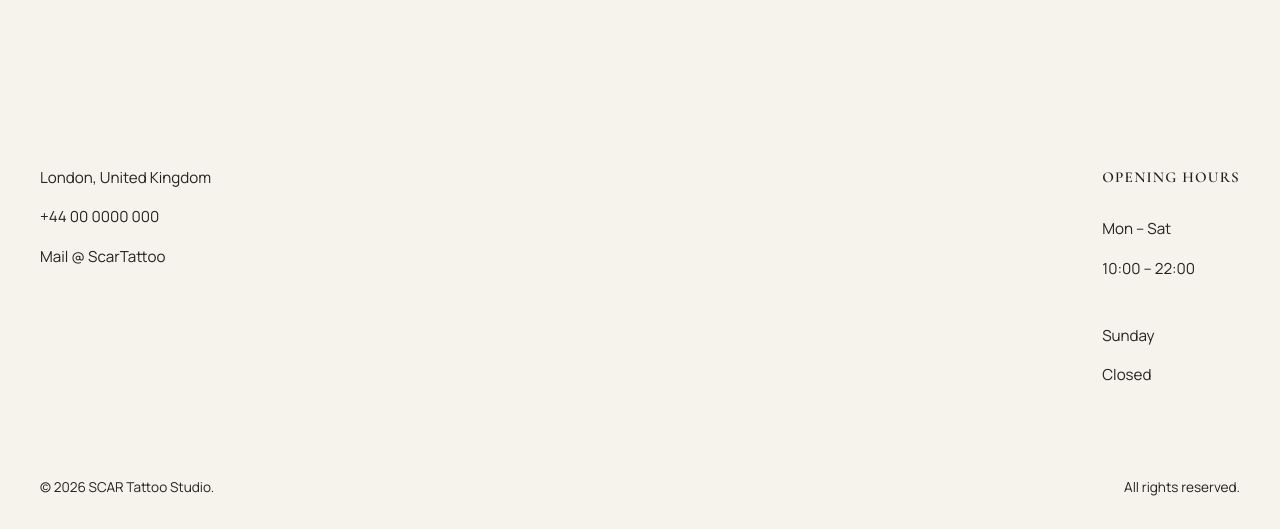
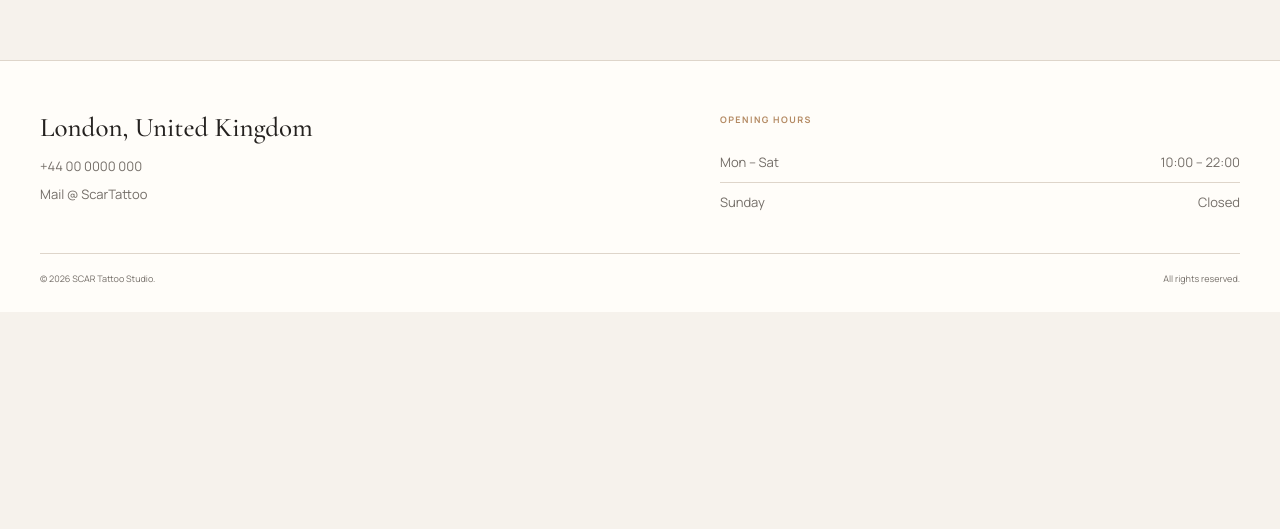
Before and after one commit to JenyaLinx/scar-tattoo-studio, a Next.js app: page /artists in a window 1280 px wide. Shown: the part 820-1349 px from the top of the page. After the commit the page ends 1132 px from the top, so only its background shows below. Built offline with nearby package versions, Linux system fonts and the light colour scheme; no server answers; the database is empty.

Commit message:
style footer

```diff
--- a/src/components/Footer/Footer.module.css
+++ b/src/components/Footer/Footer.module.css
@@ -1,90 +1,136 @@
 .footer {
-  margin-top: 120px;
-  border-top: 1px solid var(--border-color);
-  padding: 64px 0 32px;
+  width: 100%;
+  margin-top: 60px;
+  padding: 36px 20px 22px;
+  border-top: 1px solid var(--color-border);
+  background-color: var(--color-surface);
+  color: var(--color-text-primary);
+  transition:
+    background-color var(--transition-default),
+    color var(--transition-default),
+    border-color var(--transition-default);
 }
 
 .container {
-  width: min(1200px, calc(100% - 48px));
-  margin: 0 auto;
-
   display: flex;
-  justify-content: space-between;
-  gap: 80px;
+  flex-direction: column;
+  gap: 30px;
 }
 
-.info,
-.hours {
+.contact {
   display: flex;
   flex-direction: column;
-  gap: 12px;
+  align-items: flex-start;
+  gap: 8px;
 }
 
-.title {
-  margin-bottom: 12px;
+.location {
+  margin-bottom: 5px;
+  font-family: var(--font-heading);
+  font-size: 23px;
+  font-weight: 500;
+  line-height: 1.1;
+}
 
-  font-family: var(--font-heading);
-  font-size: 1.2rem;
-  font-weight: 600;
-  letter-spacing: 0.08em;
+.link {
+  color: var(--color-text-secondary);
+  font-size: 12px;
+  line-height: 1.6;
+  transition: color var(--transition-fast);
+}
+
+.link:hover {
+  color: var(--color-accent);
+}
+
+.link:focus-visible {
+  outline: 2px solid var(--color-accent);
+  outline-offset: 3px;
+}
+
+.hours {
+  padding-top: 24px;
+  border-top: 1px solid var(--color-border);
+}
+
+.hoursTitle {
+  margin-bottom: 16px;
+  color: var(--color-accent);
+  font-size: 9px;
+  font-weight: 700;
+  letter-spacing: 0.16em;
   text-transform: uppercase;
 }
 
-.info p,
-.info a,
-.hours p {
-  color: var(--text-secondary);
-
-  font-size: 0.95rem;
-  line-height: 1.8;
-
-  text-decoration: none;
-
-  transition: color 0.25s ease;
+.hoursRow {
+  display: flex;
+  align-items: center;
+  justify-content: space-between;
+  gap: 20px;
+  padding: 10px 0;
+  color: var(--color-text-secondary);
+  font-size: 12px;
+  line-height: 1.5;
 }
 
-.info a:hover {
-  color: var(--accent-color);
-}
-
-.space {
-  height: 16px;
+.hoursRow + .hoursRow {
+  border-top: 1px solid var(--color-border);
 }
 
 .bottom {
-  width: min(1200px, calc(100% - 48px));
-
-  margin: 64px auto 0;
-  padding-top: 24px;
-
-  border-top: 1px solid var(--border-color);
-
   display: flex;
-  justify-content: space-between;
-  align-items: center;
-
-  color: var(--text-muted);
-
-  font-size: 0.85rem;
+  flex-direction: column;
+  gap: 4px;
+  margin-top: 30px;
+  padding-top: 18px;
+  border-top: 1px solid var(--color-border);
+  color: var(--color-text-secondary);
+  font-size: 9px;
+  line-height: 1.6;
 }
 
-@media (max-width: 768px) {
+/* Tablet */
+
+@media screen and (min-width: 768px) {
   .footer {
     margin-top: 80px;
-    padding: 48px 0 24px;
+    padding: 46px 32px 24px;
   }
 
   .container {
-    flex-direction: column;
-    gap: 48px;
+    display: grid;
+    grid-template-columns: 1fr 1fr;
+    gap: 80px;
+  }
+
+  .hours {
+    padding-top: 0;
+    border-top: 0;
   }
 
   .bottom {
-    margin-top: 48px;
-
-    flex-direction: column;
-    gap: 8px;
-
-    text-align: center;
+    flex-direction: row;
+    justify-content: space-between;
   }
 }
+
+/* Desktop */
+
+@media screen and (min-width: 1024px) {
+  .footer {
+    padding: 52px max(40px, calc((100vw - 1200px) / 2)) 26px;
+  }
+
+  .container {
+    gap: 160px;
+  }
+
+  .location {
+    font-size: 27px;
+  }
+
+  .link,
+  .hoursRow {
+    font-size: 13px;
+  }
+}
--- a/src/components/Footer/Footer.tsx
+++ b/src/components/Footer/Footer.tsx
@@ -4,26 +4,33 @@ export default function Footer() {
   return (
     <footer className={styles.footer}>
       <div className={styles.container}>
-        <div className={styles.info}>
-          <p>London, United Kingdom</p>
+        <div className={styles.contact}>
+          <p className={styles.location}>London, United Kingdom</p>
 
-          <a href="tel:+440000000000">+44 00 0000 000</a>
+          <a className={styles.link} href="tel:+44000000000">
+            +44 00 0000 000
+          </a>
 
-          <a href="mailto:mail@scartattoo.co.uk">
+          <a
+            className={styles.link}
+            href="mailto:mail@scartattoo.co.uk"
+          >
             Mail @ ScarTattoo
           </a>
         </div>
 
         <div className={styles.hours}>
-          <p className={styles.title}>Opening Hours</p>
+          <p className={styles.hoursTitle}>Opening hours</p>
 
-          <p>Mon – Sat</p>
-          <p>10:00 – 22:00</p>
+          <div className={styles.hoursRow}>
+            <span>Mon – Sat</span>
+            <span>10:00 – 22:00</span>
+          </div>
 
-          <div className={styles.space}></div>
-
-          <p>Sunday</p>
-          <p>Closed</p>
+          <div className={styles.hoursRow}>
+            <span>Sunday</span>
+            <span>Closed</span>
+          </div>
         </div>
       </div>
 
```
